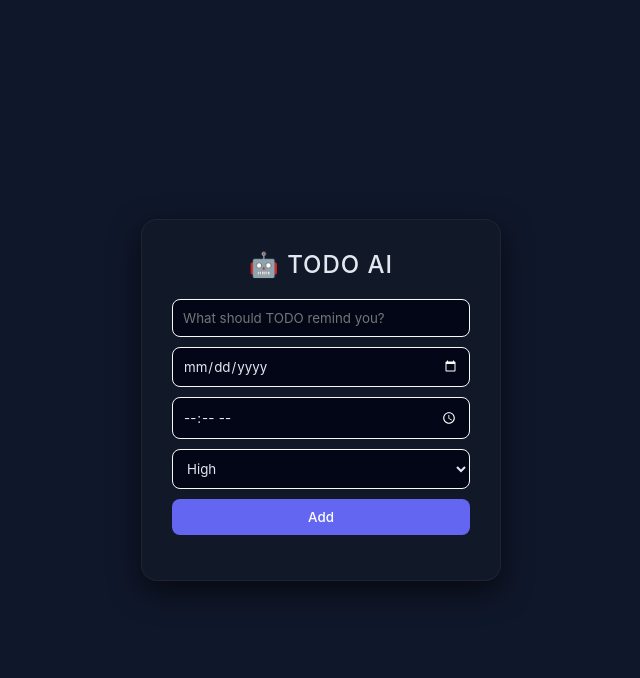
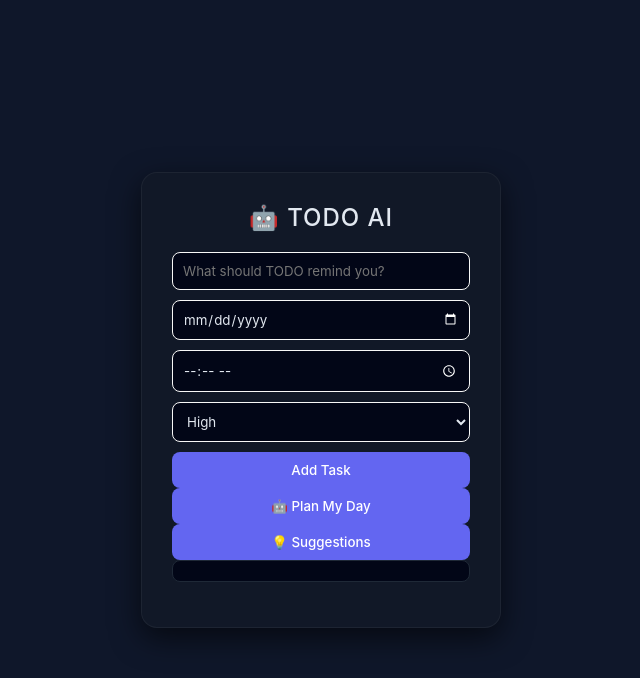
Before and after one commit to shre-yyy/2-Dooo-Ai-List, a Flask app: page / in a window 1280 px wide. Shown: the top 678 px of the page, without its empty margins (319-959 px from the left). Run offline with Flask 3, Linux system fonts and the light colour scheme; data that the repository does not hold is empty.

Commit message:
Enhance index.html with AI features and task layout
Added AI functionality with buttons for planning and suggestions, and improved task display.

```diff
--- a/templates/index.html
+++ b/templates/index.html
@@ -10,6 +10,7 @@
 <div class="container">
     <h2>🤖 TODO AI</h2>
 
+    <!-- FORM -->
     <form method="POST" action="/add">
         <input type="text" name="task" placeholder="What should TODO remind you?" required>
 
@@ -22,20 +23,59 @@
             <option>Low</option>
         </select>
 
-        <button type="submit">Add</button>
+        <button type="submit">Add Task</button>
     </form>
 
+    <!-- AI BUTTONS -->
+    <div class="ai-buttons">
+        <button type="button" class="ai-btn" onclick="getPlan()">🤖 Plan My Day</button>
+        <button type="button" class="ai-btn" onclick="getSuggestions()">💡 Suggestions</button>
+    </div>
+
+    <!-- AI OUTPUT -->
+    <pre id="aiOutput"></pre>
+
+    <!-- TASK LIST -->
     <ul id="taskList">
         {% for task in tasks %}
-            <li>
-                {{ task[1] }} ({{ task[4] }})
+        <li>
+            <div class="task-text">
+                <span>{{ task[1] }}</span>
+                <small>{{ task[2] }} | {{ task[3] }} | {{ task[4] }}</small>
+            </div>
+
+            <div class="task-actions">
                 <a href="/complete/{{ task[0] }}">✔</a>
                 <a href="/delete/{{ task[0] }}">❌</a>
-            </li>
+            </div>
+        </li>
         {% endfor %}
     </ul>
 
 </div>
 
+<!-- JAVASCRIPT -->
+<script>
+async function getPlan() {
+    const output = document.getElementById("aiOutput");
+    output.textContent = "Thinking... 🤖";
+
+    const res = await fetch('/ai-plan');
+    const data = await res.json();
+
+    output.textContent = data.plan;
+}
+
+async function getSuggestions() {
+    const output = document.getElementById("aiOutput");
+    output.textContent = "Analyzing... 💡";
+
+    const res = await fetch('/ai-suggestions');
+    const data = await res.json();
+
+    output.textContent = data.suggestions;
+}
+</script>
+
 </body>
 </html>
```
